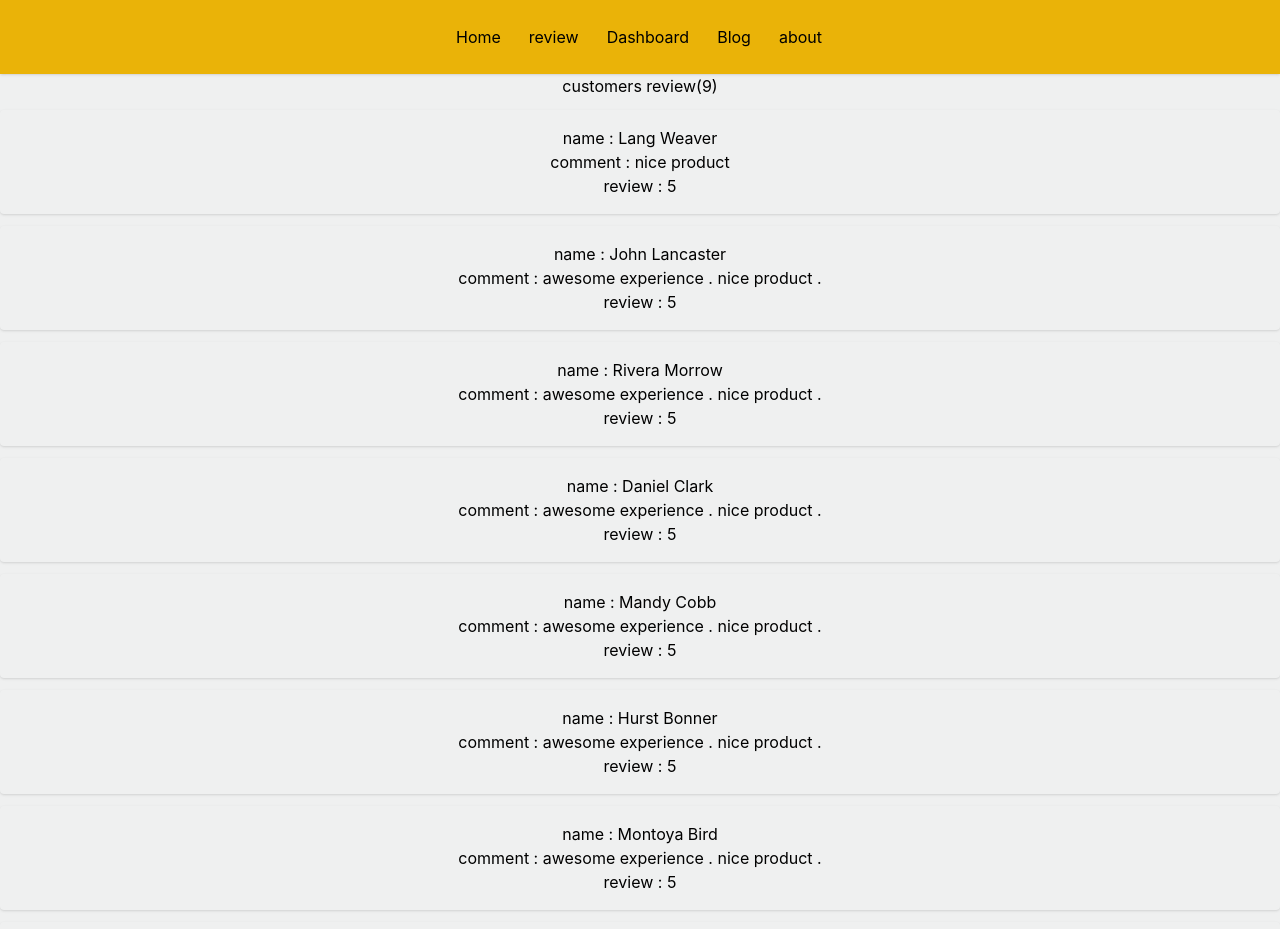
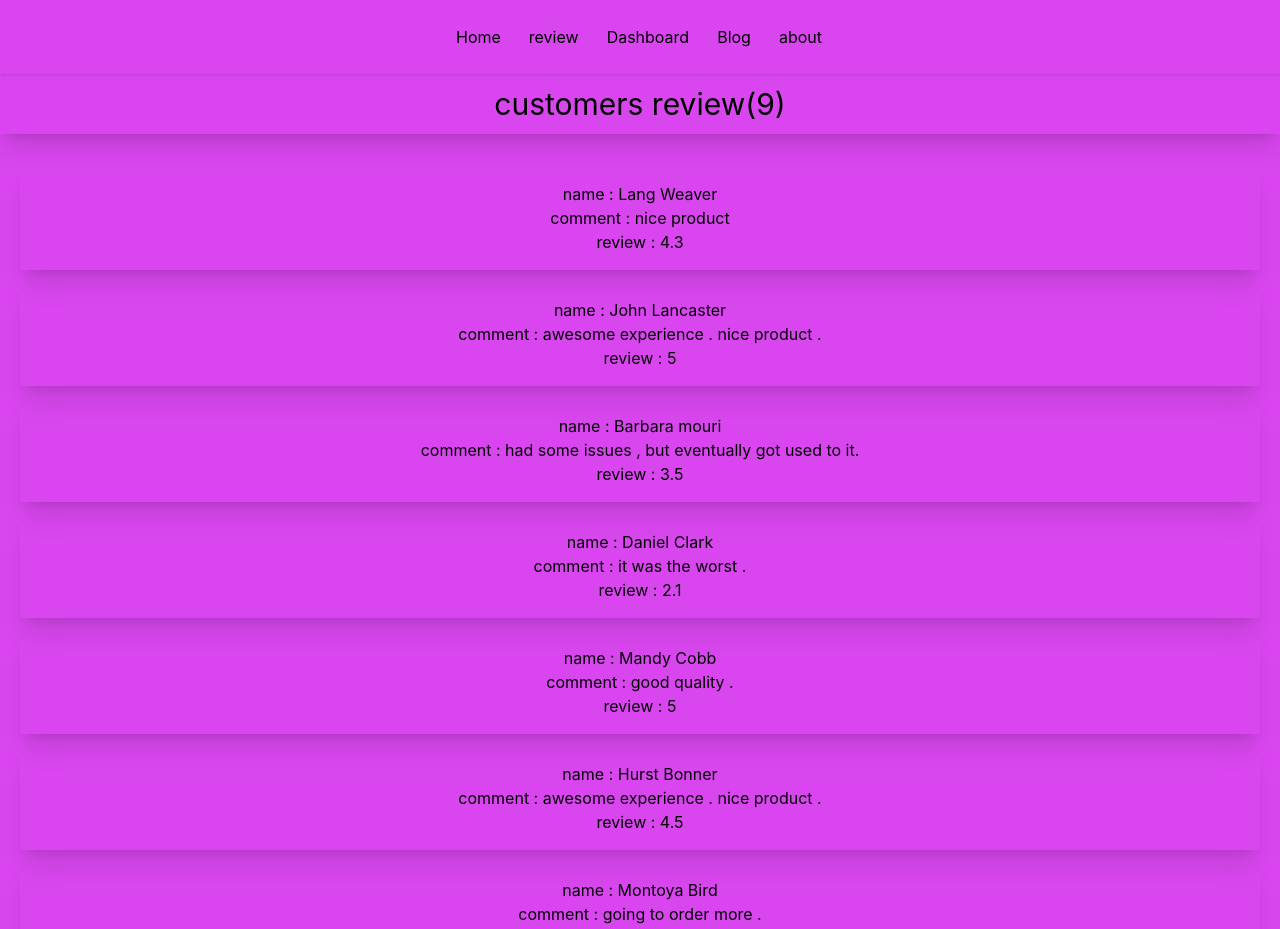
Before and after one commit to Dip8080/product-analysis, a React (Create React App) app: page /review in a window 1280 px wide. Shown: the top 929 px of the page. Built offline with nearby package versions, Linux system fonts and the light colour scheme.

Commit message:
done with polishing(6th commit )

```diff
--- a/public/review.json
+++ b/public/review.json
@@ -3,7 +3,7 @@
       "id": "624b896ea6c3f46789a53609",
       "name": "Lang Weaver",
       "comment": "nice product",
-      "rating": 5
+      "rating": 4.3
     },
     {
       "id": "624b896e9fa066b37227fbcf",
@@ -13,44 +13,44 @@
     },
     {
       "id": "624b896ed2c30a959ab4ffcf",
-      "name": "Rivera Morrow",
-      "comment": "awesome experience . nice product .",
-      "rating": 5
+      "name": "Barbara mouri",
+      "comment": "had some issues , but eventually got used to it.",
+      "rating": 3.5
     },
     {
       "id": "624b896e15ee5a89c19de0ad",
       "name": "Daniel Clark",
-      "comment": "awesome experience . nice product .",
-      "rating": 5
+      "comment": "it was the worst .",
+      "rating": 2.1
     },
     {
       "id": "624b896e1e41d4a45deac0e4",
       "name": "Mandy Cobb",
-      "comment": "awesome experience . nice product .",
+      "comment": "good quality .",
       "rating": 5
     },
     {
       "id": "624b896ed2179c6b9325556f",
       "name": "Hurst Bonner",
       "comment": "awesome experience . nice product .",
-      "rating": 5
+      "rating": 4.5
     },
     {
       "id": "624b896eb1d11154bed32d87",
       "name": "Montoya Bird",
-      "comment": "awesome experience . nice product .",
-      "rating": 5
+      "comment": "going to order more .",
+      "rating": 4.2
     },
     {
       "id": "624b896ec457b23133165495",
       "name": "Fulton Kirkland",
-      "comment": "awesome experience . nice product .",
-      "rating": 5
+      "comment": "awesome experience . .",
+      "rating": 4.5
     },
     {
       "id": "624b896e60615b78b6acceb3",
       "name": "Barbra Maldonado",
-      "comment": "awesome experience . nice product .",
-      "rating": 5
+      "comment": " nice product .",
+      "rating": 4.1
     }
   ]
--- a/src/App.js
+++ b/src/App.js
@@ -3,6 +3,7 @@ import { Route, Routes } from 'react-router-dom';
 import './App.css';
 import Blog from './Components/Blog/Blog';
 import Dashboard from './Components/Dashboard/Dashboard';
+import Error from './Components/Error/Error';
 import Home from './Components/Home/Home';
 import Nav from './Components/Nav/Nav';
 import Review from './Components/Review/Review';
@@ -16,6 +17,7 @@ function App() {
         <Route path='/review' element={<Review></Review>}></Route>
         <Route path='/blog' element={<Blog></Blog>}></Route>
         <Route path='/dashboard' element={<Dashboard></Dashboard>}></Route>
+        <Route path='*' element={<Error></Error>}></Route>
       </Routes>
     </div>
   );
--- a/src/Components/Blog/Blog.js
+++ b/src/Components/Blog/Blog.js
@@ -3,7 +3,19 @@ import React from 'react';
 const Blog = () => {
     return (
         <div>
-            <h1>this is blog page</h1>
+            <h1>what is symantic tag ?</h1>
+            <p>at first we have to understand what is a non-symantic tag . a non-symantic tag basically is a
+an html element which tells nothing about the content or does not have any meaning like div,
+h1-h6 , p etc . on the other hand a symantic tag is an element which has a meaning and clearly
+defines it's content like header , article , nav , article etc .
+</p>
+            <h1>
+inline element vs block element:</h1>
+
+<p>so every html element has a default display value block and inline . Block-level element
+like div , h1, Header etc always start on a new line and browser automatically add some spaces
+before and after the element and also take the full width available . on the other hand
+an inline does start on a new line and it will takes up as much width as newcessary.</p>
         </div>
     );
 };
--- a/src/Components/Dashboard/Dashboard.js
+++ b/src/Components/Dashboard/Dashboard.js
@@ -17,6 +17,7 @@ const Dashboard = () => {
             <Bar dataKey="sell" fill="#8884d8" />
             <XAxis dataKey="month" />
     <YAxis  dataKey="sell" name="weight" unit="$" />
+    <Tooltip />
             </BarChart>
 
             </div>
@@ -29,6 +30,7 @@ const Dashboard = () => {
     <Line type="monotone" dataKey="revenue"  ></Line>
     <XAxis dataKey="month" />
     <YAxis  dataKey="revenue" name="weight" unit="$" />
+    <Tooltip />
 
           </LineChart>
             </div>
--- a/src/Components/Error/Error.js
+++ b/src/Components/Error/Error.js
@@ -3,7 +3,7 @@ import React from 'react';
 const Error = () => {
     return (
         <div>
-
+            <img src='https://itigic.com/wp-content/uploads/2021/11/20211107_6187ca73758c0-1024x536.webp?ezimgfmt=ng:webp/ngcb2'></img>
         </div>
     );
 };
--- a/src/Components/Home/Home.css
+++ b/src/Components/Home/Home.css
@@ -3,5 +3,5 @@
 }
 .image{
     width: 40% ;
-    background-color: red;
+
 }
--- a/src/Components/Home/Home.js
+++ b/src/Components/Home/Home.js
@@ -9,31 +9,33 @@ const Home = () => {
     const[review,setreview] = useReview();
     let navigate = useNavigate();
   const funHandle =()=>{
-      navigate ('/review/');
-     setreview(review);
+
+      navigate ('/review');
+
   }
     return (
-        <div className=' py-6'>
+        <div className='p-5 py-6'>
             <div className='flex'>
-            <div className=' bg-yellow-500 parent' >
-                <h1 className='text-3xl subpixel-antialiased py-6 col-end-6'>
+            <div className=' bg-fuchsia-500 parent' >
+                <h1 className='text-3xl subpixel-antialiased py-6 col-end-6 shadow-lg p-2'>
                     Lorem ipsum dolor sit amet, consectetur adipisicing elit.
                 </h1>
-                <h1 className='text-3xl '>
-                  <span className='text-red-800 subpixel-antialiased'>  Lorem ipsum dolor sit amet, consectetur adipisicing elit. </span>
+                <h1 className='text-3xl shadow-lg p-2'>
+                  <span className='text-fuchsia-800 subpixel-antialiased'>  Lorem ipsum dolor sit amet, consectetur adipisicing elit. </span>
                 </h1>
                 <p className='text-1xl py-2 subpixel-antialiased'>
                     Lorem ipsum dolor sit amet consectetur adipisicing elit. Aspernatur similique ratione veritatis rem, hic perferendis facere dicta nesciunt ullam necessitatibus suscipit, voluptas, architecto ex. Excepturi totam nostrum non debitis nobis?
                 </p>
 
-                <button className='shadow cardBtn rounded bg-rose-700 hover:bg-rose-800 p-3  mt-3  flex subpixel-antialiased'>clicl for details</button>
+                <button className='shadow-lg cardBtn rounded bg-fuchsia-700 hover:bg-rose-800 p-3  mt-3  flex subpixel-antialiased'>clicl for details</button>
 
             </div>
             <div className=' image pt-5'>
                     <img src="https://images.unsplash.com/photo-1453728013993-6d66e9c9123a?ixlib=rb-1.2.1&ixid=MnwxMjA3fDB8MHxwaG90by1wYWdlfHx8fGVufDB8fHx8&auto=format&fit=crop&w=870&q=80" alt="" />
             </div>
             </div>
-            <div>
+            <div className=''>
+                <h1 className='flex justify-center text-2xl my-5 shadow-lg p-3'>customers review({review.length})</h1>
 
                 {
                     review.slice(0,3).map(x=><Reviewcard key={x.id} obj={x}></Reviewcard>)
--- a/src/Components/Nav/Nav.js
+++ b/src/Components/Nav/Nav.js
@@ -4,13 +4,14 @@ import('./Nav.css')
 
 const Nav = () => {
     return (
-        <div className='p-5 bg-yellow-500  shadow navbar'>
+        <div className='p-5 bg-fuchsia-500  shadow navbar'>
             <ul className='flex subpixel-antialiased'>
-             <li><Link to={'/'}>Home</Link></li>
-             <li><Link to={'/review'}>review</Link></li>
-             <li><Link to={'/dashboard'}>Dashboard</Link></li>
-             <li><Link to={'/blog'}>Blog</Link></li>
-             <li><Link to={'/about'}>about</Link></li>
+                <li><Link to={'/'}>Home</Link></li>
+                <li><Link to={'/review'}>review</Link></li>
+                <li><Link to={'/dashboard'}>Dashboard</Link></li>
+                <li><Link to={'/blog'}>Blog</Link></li>
+                <li><Link to={'/about'}>about</Link></li>
+
             </ul>
         </div>
     );
--- a/src/Components/Review/Review.js
+++ b/src/Components/Review/Review.js
@@ -9,8 +9,8 @@ const Review = () => {
 
     return (
         <div>
-            <h1 className=''>customers review({reviews.length})</h1>
-            <div>
+            <h1 className='p-3 shadow-xl flex justify-center text-3xl'>customers review({reviews.length})</h1>
+            <div className='p-5'>
                 {
                     reviews.map(x=><Reviewcard obj={x} key={x.id} > </Reviewcard>)
                 }
--- a/src/Components/ReviewCard/Reviewcard.js
+++ b/src/Components/ReviewCard/Reviewcard.js
@@ -3,7 +3,7 @@ import React from 'react';
 const Reviewcard = (props) => {
     const {name,comment , rating} = props.obj;
     return (
-        <div className='p-4 my-3 shadow rounded flex justify-center'>
+        <div className='p-4 my-3 shadow-xl rounded flex justify-center'>
             <div>
             <h1>name : {name}</h1>
             <h1>comment : {comment}</h1>
--- a/src/index.css
+++ b/src/index.css
@@ -3,7 +3,7 @@
 @tailwind utilities;
 body {
   margin: 0;
-  background-color: rgb(239, 240, 240);
+  background-color: rgba(217 70 239);
   font-family: -apple-system, BlinkMacSystemFont, 'Segoe UI', 'Roboto', 'Oxygen',
     'Ubuntu', 'Cantarell', 'Fira Sans', 'Droid Sans', 'Helvetica Neue',
     sans-serif;
```
Also changed, not shown: 1 other file (tests, documents, lock files or other folders).
